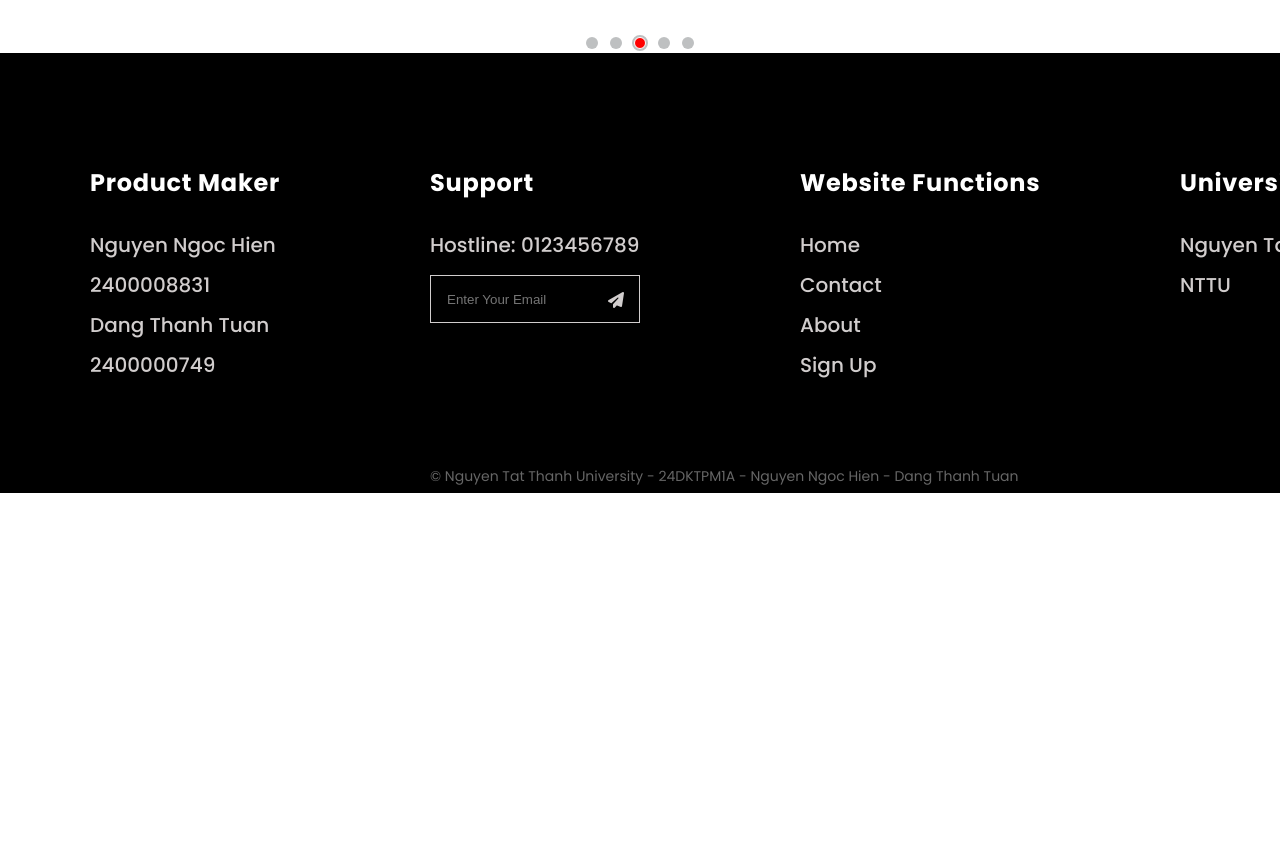
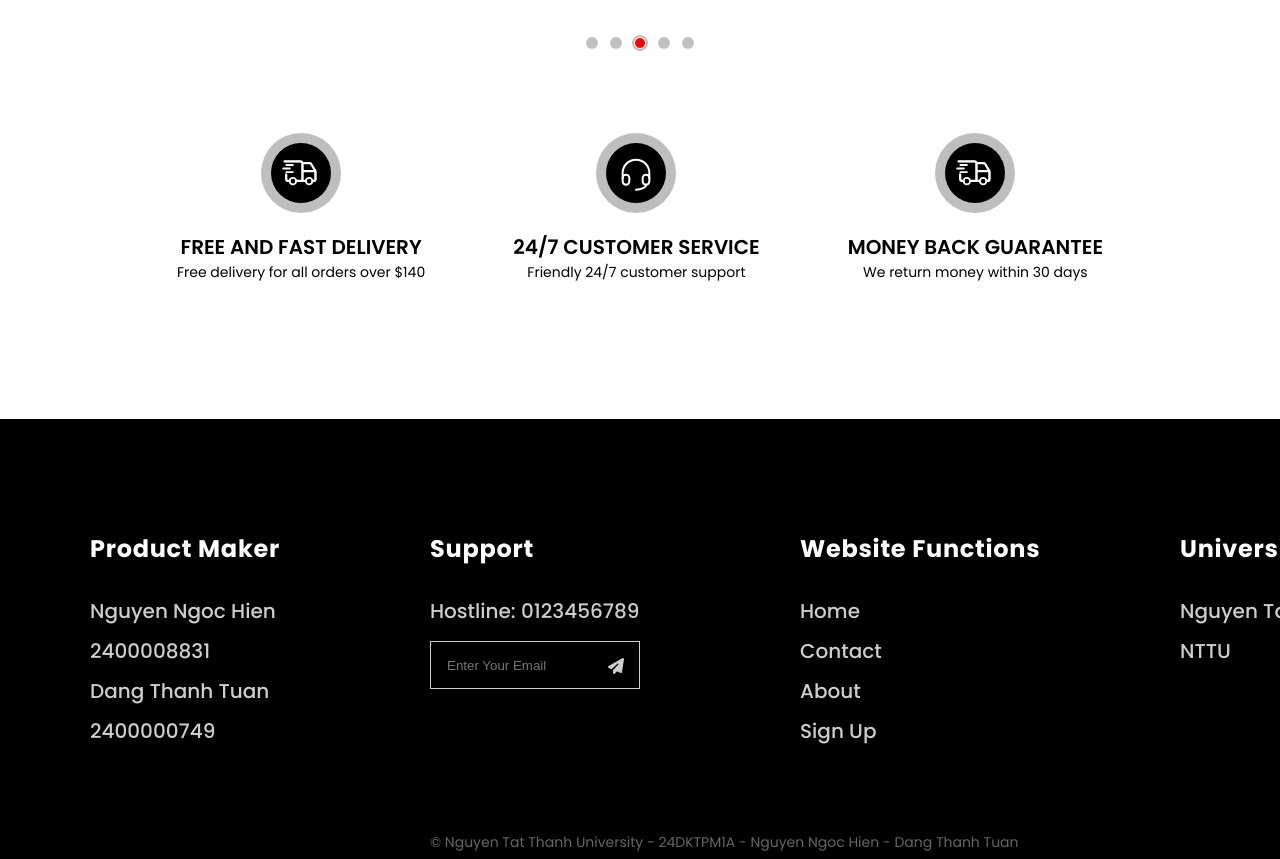
Before and after one commit to dangtuann-dev/Computer-sales-website, a plain HTML site: page html/about.html in a window 1280 px wide. Shown: the part 1786-2645 px from the top of the page. Before the commit the page ends 2279 px from the top, so only its background shows below. Drawn offline with Linux system fonts and the light colour scheme.

Commit message:
update about

```diff
--- a/assets/css/about.css
+++ b/assets/css/about.css
@@ -244,3 +244,53 @@
     background-color: red;
     outline: 2px solid rgb(190, 192, 193);
 }
+
+/* policy */
+.policy-icon {
+  width: 80px;
+  height: 80px;
+  background-color: #bebebe; /* vòng tròn lớn */
+  border-radius: 50%;
+  display: flex;
+  align-items: center;
+  justify-content: center;
+}
+.policy--item {
+  display: flex;
+  flex-direction: column;
+  align-items: center;
+  justify-content: center;
+}
+.policy-inner {
+  width: 60px;
+  height: 60px;
+  background-color: #000; /* vòng tròn trong */
+  border-radius: 50%;
+  display: flex;
+  align-items: center;
+  justify-content: center;
+}
+
+.policy-inner img {
+  width: 40px;
+  height: 40px;
+  display: block;
+}
+.policy--list {
+  display: flex;
+  gap: 88px;
+  justify-content: center;
+}
+.policy--list h3 {
+  font-size: 2rem;
+  font-weight: 600;
+  margin: 24px 0 8px;
+}
+.policy--list .desc {
+  font-size: 1.4rem;
+  font-weight: 400;
+}
+.policy {
+  margin-top: 80px;
+  margin-bottom: 140px;
+}
--- a/html/about.html
+++ b/html/about.html
@@ -130,7 +130,43 @@
         <div class="nut-4 nut-common"></div>
         <div class="nut-5 nut-common"></div>
       </div>
-      <!--  -->
+      <!-- Policy -->
+      <div class="policy">
+        <div class="main-content">
+          <div class="policy--list">
+            <!-- item 1 -->
+            <div class="policy--item">
+              <div class="policy-icon">
+                <div class="policy-inner">
+                  <img src="../assets/icon/icon-delivery.svg" alt="icon delivery" />
+                </div>
+              </div>
+              <h3>FREE AND FAST DELIVERY</h3>
+              <p class="desc">Free delivery for all orders over $140</p>
+            </div>
+            <!-- item 2 -->
+            <div class="policy--item">
+              <div class="policy-icon">
+                <div class="policy-inner">
+                  <img src="../assets/icon/Icon-Customer service.svg" alt="icon delivery" />
+                </div>
+              </div>
+              <h3>24/7 CUSTOMER SERVICE</h3>
+              <p class="desc">Friendly 24/7 customer support</p>
+            </div>
+            <!-- item 3 -->
+            <div class="policy--item">
+              <div class="policy-icon">
+                <div class="policy-inner">
+                  <img src="../assets/icon/icon-delivery.svg" alt="icon delivery" />
+                </div>
+              </div>
+              <h3>MONEY BACK GUARANTEE</h3>
+              <p class="desc">We return money within 30 days</p>
+            </div>
+          </div>
+        </div>
+      </div>
     </div>
   </div>
   <!-- Footer -->
```
